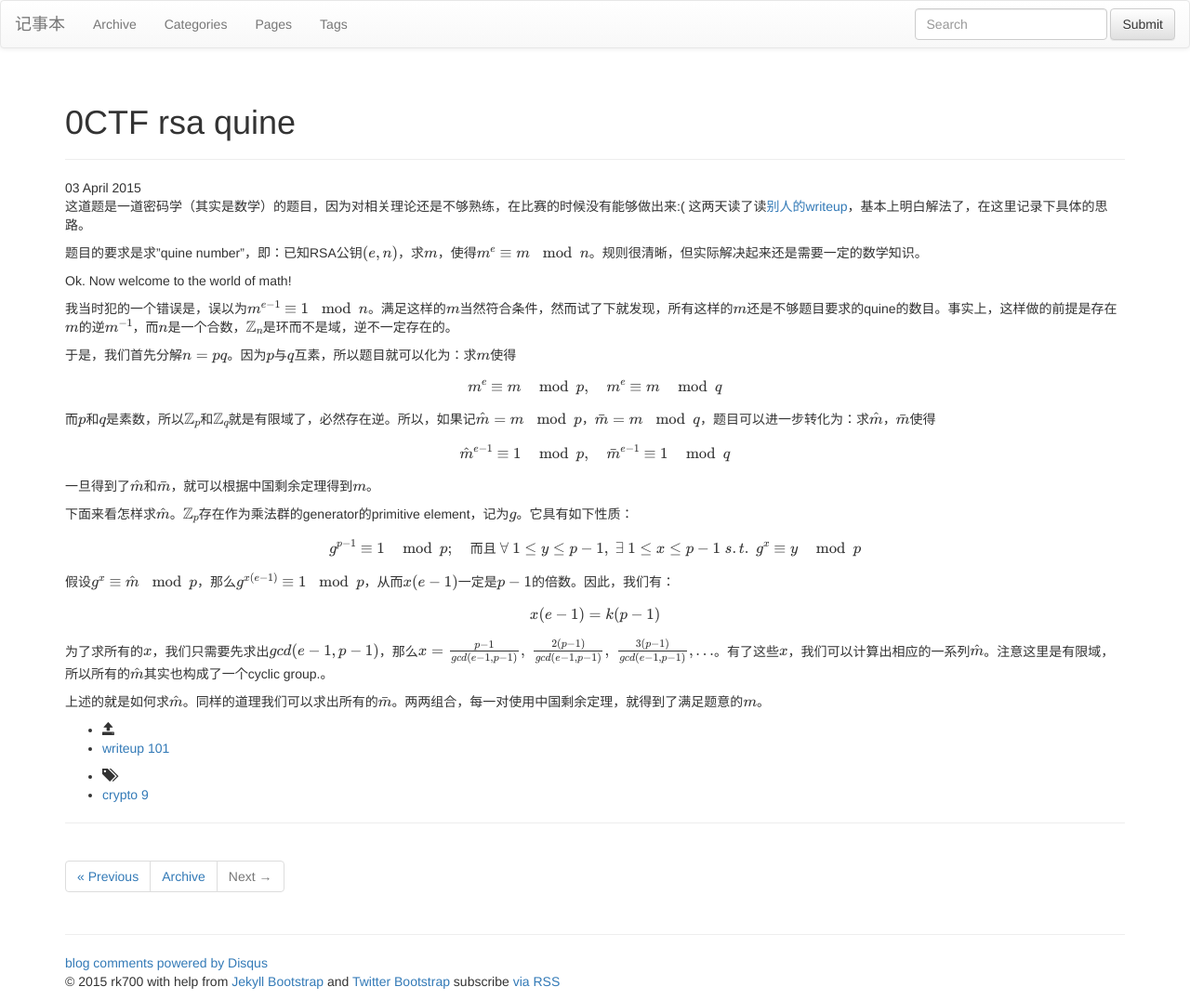
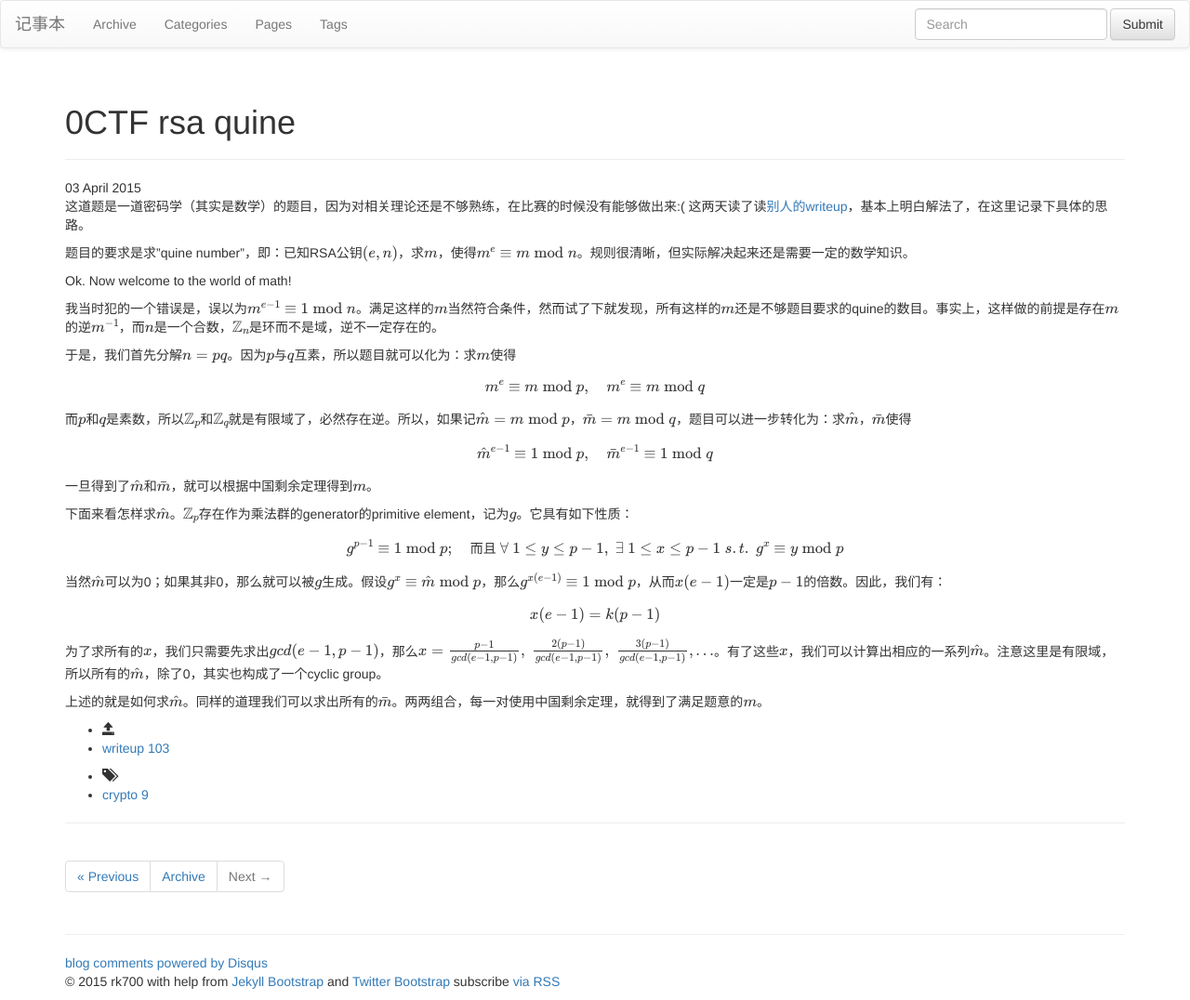
Before and after one commit to rk700/rk700.github.io, a Jekyll site: the page built from _posts/2015-04-03-0ctf-rsaquine.md, in a window 1280 px wide. Shown: the whole page at 93% size. Built offline with Jekyll 4.4.1, drawn with Linux system fonts in a browser that asks for light colours; nearby versions of some CDN libraries; library files that are not in the unit come from our copies; formulas are drawn with MathJax 3; comment, search, counter and statistics services are not loaded.

```diff
--- a/_layouts/default.html
+++ b/_layouts/default.html
@@ -4,4 +4,3 @@ theme :
 ---
 {% include JB/setup %}
 {% include themes/bootstrap-3/default.html %}
-<script type="text/javascript" src="http://cdn.mathjax.org/mathjax/latest/MathJax.js?config=TeX-AMS-MML_HTMLorMML"></script>
--- a/_posts/2015-04-03-0ctf-rsaquine.md
+++ b/_posts/2015-04-03-0ctf-rsaquine.md
@@ -10,30 +10,32 @@ tags:
 
 这道题是一道密码学（其实是数学）的题目，因为对相关理论还是不够熟练，在比赛的时候没有能够做出来:( 这两天读了读[别人的writeup](https://gist.github.com/mheistermann/0dee124d7eed2ec26fcd)，基本上明白解法了，在这里记录下具体的思路。
 
-题目的要求是求"quine number"，即：已知RSA公钥$$(e, n)$$，求$$m$$，使得$$m^e\equiv m \mod n$$。规则很清晰，但实际解决起来还是需要一定的数学知识。
+题目的要求是求"quine number"，即：已知RSA公钥$$(e, n)$$，求$$m$$，使得$$m^e\equiv m \bmod n$$。规则很清晰，但实际解决起来还是需要一定的数学知识。
 
 Ok. Now welcome to the world of math!
 
-我当时犯的一个错误是，误以为$$m^{e-1}\equiv 1\mod n$$。满足这样的$$m$$当然符合条件，然而试了下就发现，所有这样的$$m$$还是不够题目要求的quine的数目。事实上，这样做的前提是存在$$m$$的逆$$m^{-1}$$，而$$n$$是一个合数，$$\mathbb{Z}_n$$是环而不是域，逆不一定存在的。
+我当时犯的一个错误是，误以为$$m^{e-1}\equiv 1\bmod n$$。满足这样的$$m$$当然符合条件，然而试了下就发现，所有这样的$$m$$还是不够题目要求的quine的数目。事实上，这样做的前提是存在$$m$$的逆$$m^{-1}$$，而$$n$$是一个合数，$$\mathbb{Z}_n$$是环而不是域，逆不一定存在的。
 
 于是，我们首先分解$$n=pq$$。因为$$p$$与$$q$$互素，所以题目就可以化为：求$$m$$使得
 
-$$m^e\equiv m\mod p,\quad m^e\equiv m\mod q$$
+$$m^e\equiv m\bmod p,\quad m^e\equiv m\bmod q$$
 
-而$$p$$和$$q$$是素数，所以$$\mathbb{Z}_p$$和$$\mathbb{Z}_q$$就是有限域了，必然存在逆。所以，如果记$$\hat{m}=m\mod p$$，$$\bar{m}=m\mod q$$，题目可以进一步转化为：求$$\hat{m}$$，$$\bar{m}$$使得
+而$$p$$和$$q$$是素数，所以$$\mathbb{Z}_p$$和$$\mathbb{Z}_q$$就是有限域了，必然存在逆。所以，如果记$$\hat{m}=m\bmod p$$，$$\bar{m}=m\bmod q$$，题目可以进一步转化为：求$$\hat{m}$$，$$\bar{m}$$使得
 
-$$\hat{m}^{e-1}\equiv 1\mod p,\quad \bar{m}^{e-1}\equiv 1\mod q$$
+$$\hat{m}^{e-1}\equiv 1\bmod p,\quad \bar{m}^{e-1}\equiv 1\bmod q$$
 
 一旦得到了$$\hat{m}$$和$$\bar{m}$$，就可以根据中国剩余定理得到$$m$$。
 
 下面来看怎样求$$\hat{m}$$。$$\mathbb{Z}_p$$存在作为乘法群的generator的primitive element，记为$$g$$。它具有如下性质：
 
-$$g^{p-1}\equiv 1\mod p;\quad\text{而且}~\forall~1\le y\le p-1,\; \exists~1\le x\le p-1\;s.t.\;g^{x}\equiv y\mod p$$
+$$g^{p-1}\equiv 1\bmod p;\quad\text{而且}~\forall~1\le y\le p-1,\; \exists~1\le x\le p-1\;s.t.\;g^{x}\equiv y\bmod p$$
 
-假设$$g^x\equiv \hat{m}\mod p$$，那么$$g^{x(e-1)}\equiv 1\mod p$$，从而$$x(e-1)$$一定是$$p-1$$的倍数。因此，我们有：
+当然$$\hat{m}$$可以为0；如果其非0，那么就可以被$$g$$生成。假设$$g^x\equiv \hat{m}\bmod p$$，那么$$g^{x(e-1)}\equiv 1\bmod p$$，从而$$x(e-1)$$一定是$$p-1$$的倍数。因此，我们有：
 
 $$x(e-1)=k(p-1)$$
 
-为了求所有的$$x$$，我们只需要先求出$$gcd(e-1,p-1)$$，那么$$x=\frac{p-1}{gcd(e-1,p-1)},\;\frac{2(p-1)}{gcd(e-1,p-1)},\;\frac{3(p-1)}{gcd(e-1,p-1)},\ldots$$。有了这些$$x$$，我们可以计算出相应的一系列$$\hat{m}$$。注意这里是有限域，所以所有的$$\hat{m}$$其实也构成了一个cyclic group.。
+为了求所有的$$x$$，我们只需要先求出$$gcd(e-1,p-1)$$，那么$$x=\frac{p-1}{gcd(e-1,p-1)},\;\frac{2(p-1)}{gcd(e-1,p-1)},\;\frac{3(p-1)}{gcd(e-1,p-1)},\ldots$$。有了这些$$x$$，我们可以计算出相应的一系列$$\hat{m}$$。注意这里是有限域，所以所有的$$\hat{m}$$，除了0，其实也构成了一个cyclic group。
 
 上述的就是如何求$$\hat{m}$$。同样的道理我们可以求出所有的$$\bar{m}$$。两两组合，每一对使用中国剩余定理，就得到了满足题意的$$m$$。
+
+<script type="text/javascript" src="http://cdn.mathjax.org/mathjax/latest/MathJax.js?config=TeX-AMS-MML_HTMLorMML"></script>
```
Also changed, not shown: _posts/2015-03-25-bctf-writeup.md (+1 -1 lines), _posts/2015-03-31-0ctf-writeup.md (+1 -1 lines).
